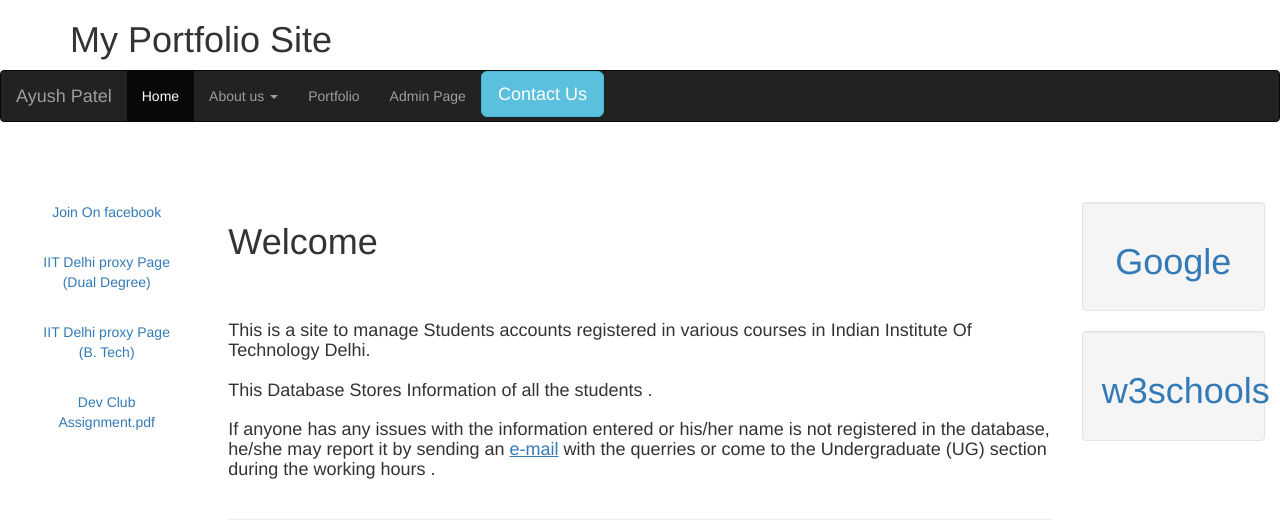
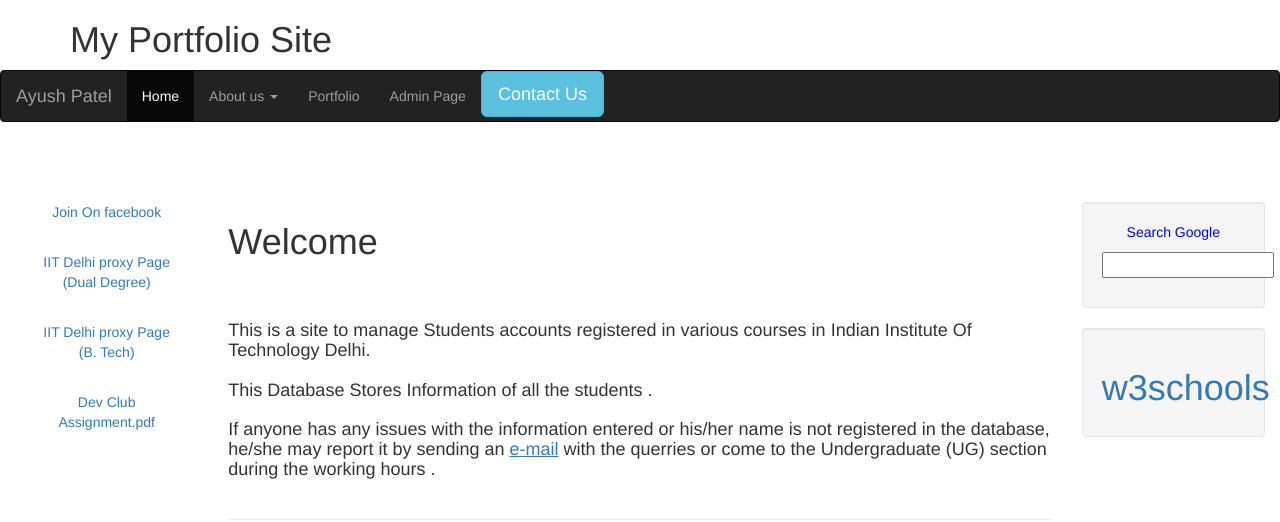
Before and after one commit to Ayush21298/portfolio, a Django app: page / in a window 1280 px wide. Shown: the top 522 px of the page. Run offline with Django 3.2, Linux system fonts and the light colour scheme; some libraries are stand-ins or nearby versions.

Commit message:
Google Search Bar Added

```diff
--- a/portfolio/templates/portfolio/home.html
+++ b/portfolio/templates/portfolio/home.html
@@ -99,7 +99,9 @@ he/she may report it by sending an <a href="mail/"><u>e-mail</u></a> with the qu
     </div>
     <div class="col-sm-2 sidenav">
       <div class="well">
-        <p><a href="https://www.google.co.in/"><h1>Google</h1></a></p>
+        <p><font color=blue>Search Google</font><form method="get" action="https://www.google.com/search">
+<input type="text" name="q" size="18" value="">
+</form></p>
       </div>
       <div class="well">
         <p bgcolor="aqua"><a href="https://www.w3schools.com/"><h1>w3schools</h1></a></p>
```
